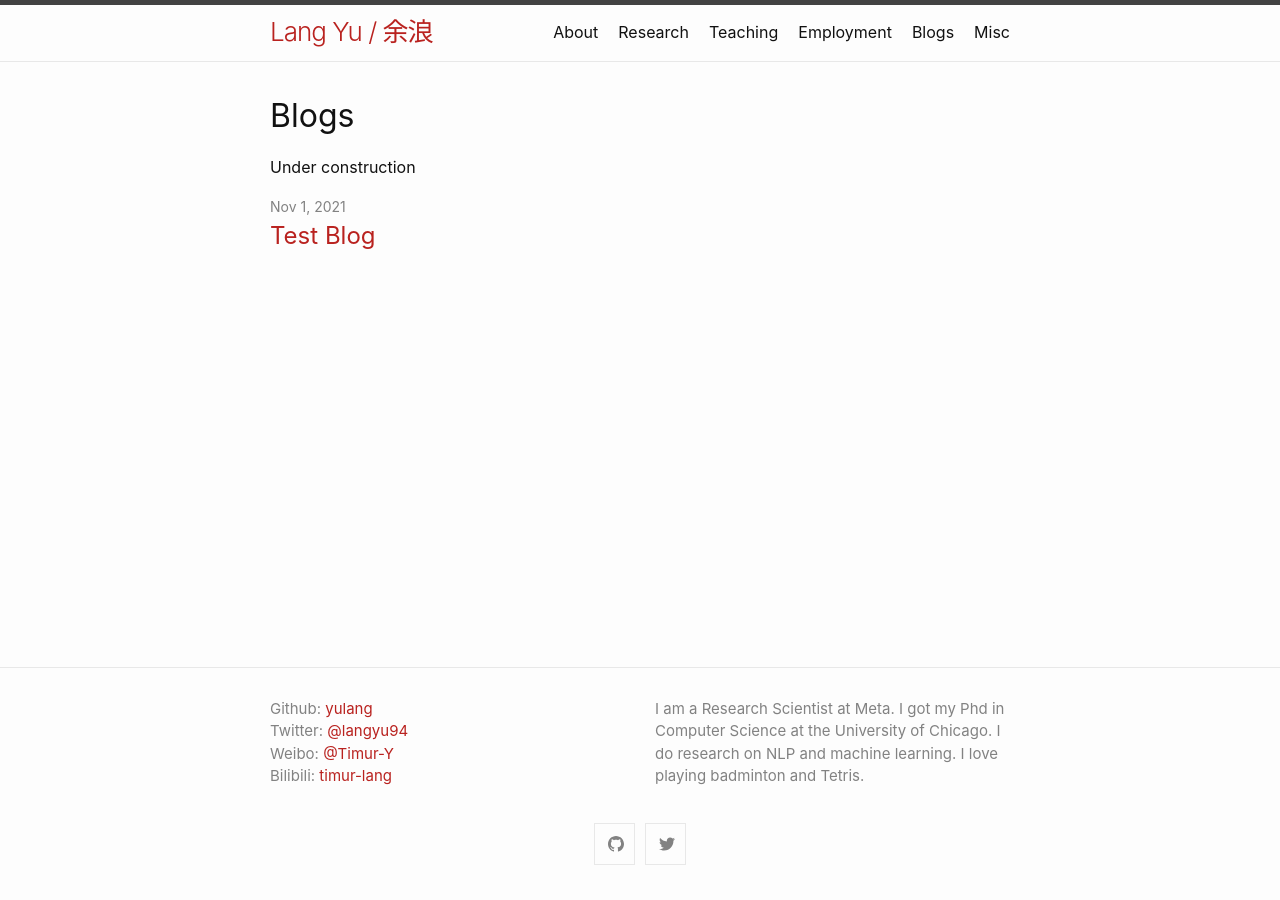
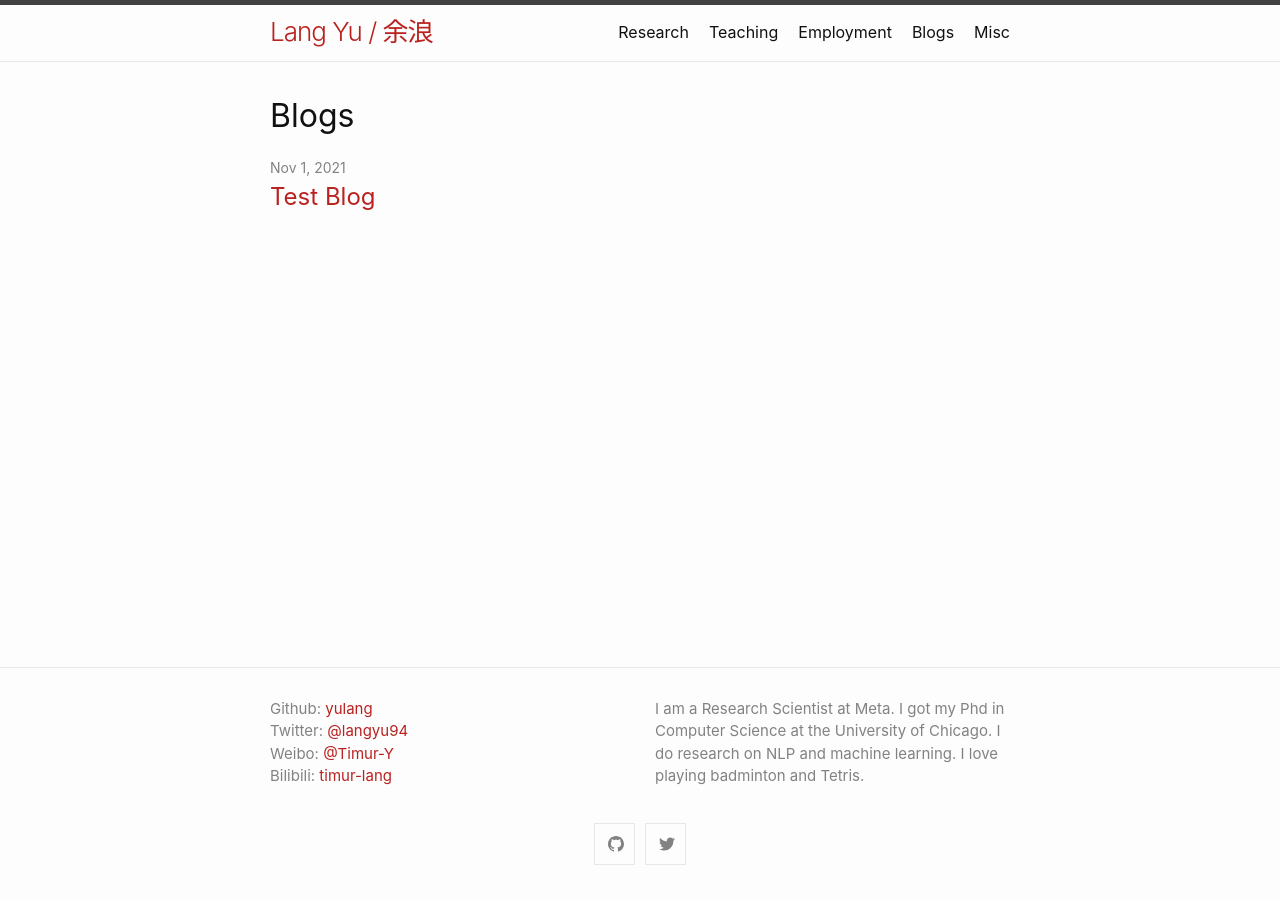
Before and after one commit to yulang/yulang.github.io, a Jekyll site: the page built from iz_04_blog.markdown, in a window 1280 px wide. Built offline with Jekyll 4.4.1, drawn with Linux system fonts in a browser that asks for light colours.

Commit message:
fix layout issues

```diff
--- a/_layouts/blog_home.html
+++ b/_layouts/blog_home.html
@@ -3,9 +3,11 @@ layout: default
 ---
 
 <div class="blog-home">
-    {%- if page.title -%}
-    <h1 class="page-heading">{{ page.title }}</h1>
-    {%- endif -%}
+    <header>
+        {%- if page.title -%}
+        <h1 class="page-heading">{{ page.title }}</h1>
+        {%- endif -%}
+    </header>
 
     {{ content }}
 
--- a/index.markdown
+++ b/index.markdown
@@ -1,7 +1,7 @@
 ---
 # Feel free to add content and custom Front Matter to this file.
 # To modify the layout, see https://jekyllrb.com/docs/themes/#overriding-theme-defaults
-title: About
+# title: About
 layout: home
 ---
 <style>
--- a/iz_04_blog.markdown
+++ b/iz_04_blog.markdown
@@ -3,5 +3,3 @@ layout: blog_home
 title: Blogs
 permalink: /blogs
 ---
-
-Under construction
```
